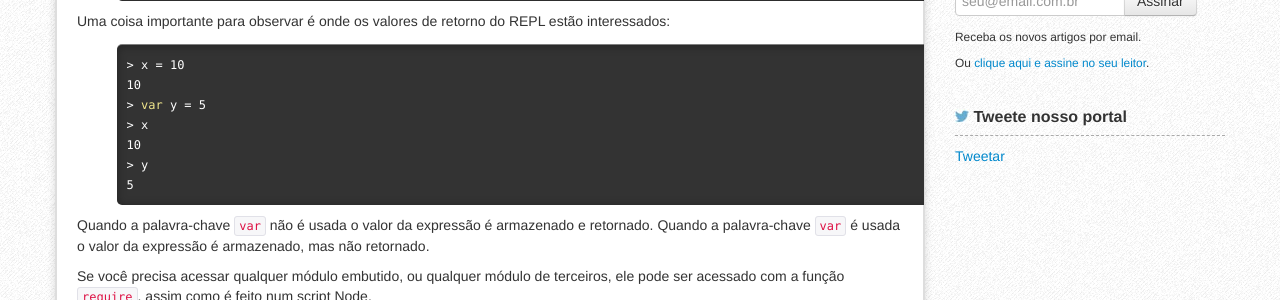
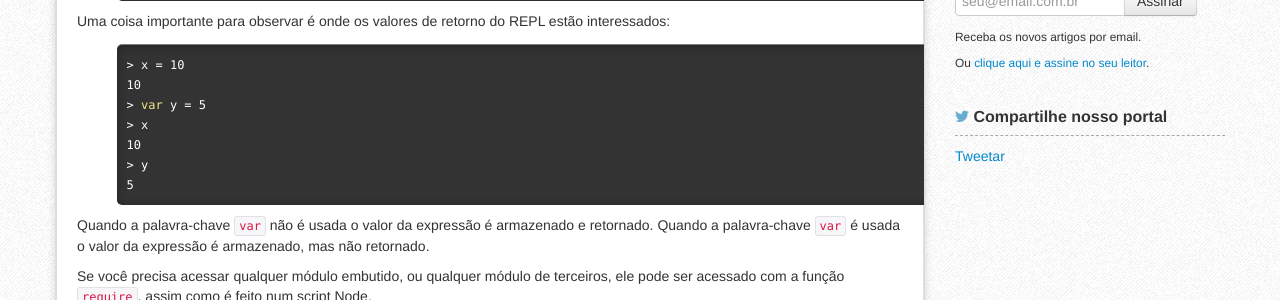
Before and after one commit to nodebr/NodeBR.com, a Jekyll site: the page built from index.html, in a window 1280 px wide and 900 px high, scrolled down 630 px. Shown: the part 152-452 px from the top of the window. Built offline with Jekyll 4.4.1, drawn with Linux system fonts in a browser that asks for light colours; the list of posts is cut into pages by our own code; comment, search, counter and statistics services are not loaded.

```diff
--- a/_includes/page-twitter.html
+++ /dev/null
@@ -1,3 +0,0 @@
-<h4><img src="{{ site.url }}/img/twitter-icon.png" class="icon-twitter" /> Tweete nosso portal</h4>
-<a href="https://twitter.com/share" class="twitter-share-button" data-url="http://nodebr.com" data-text="NodeBR - Comunidade brasileira de Node.js" data-lang="pt" data-hashtags="nodebr">Tweetar</a>
-<script>!function(d,s,id){var js,fjs=d.getElementsByTagName(s)[0],p=/^http:/.test(d.location)?'http':'https';if(!d.getElementById(id)){js=d.createElement(s);js.id=id;js.src=p+'://platform.twitter.com/widgets.js';fjs.parentNode.insertBefore(js,fjs);}}(document, 'script', 'twitter-wjs');</script>
--- a/_includes/post-twitter.html
+++ /dev/null
@@ -1,3 +0,0 @@
-<h4><img src="{{ site.url }}/img/twitter-icon.png" class="icon-twitter" /> Tweete este post</h4>
-<a href="https://twitter.com/share" class="twitter-share-button" data-lang="pt" data-hashtags="nodebr">Tweetar</a>
-<script>!function(d,s,id){var js,fjs=d.getElementsByTagName(s)[0],p=/^http:/.test(d.location)?'http':'https';if(!d.getElementById(id)){js=d.createElement(s);js.id=id;js.src=p+'://platform.twitter.com/widgets.js';fjs.parentNode.insertBefore(js,fjs);}}(document, 'script', 'twitter-wjs');</script>
--- /dev/null
+++ b/_includes/share-page.html
@@ -0,0 +1,11 @@
+<h4><img src="{{ site.url }}/img/twitter-icon.png" class="icon-twitter" /> Compartilhe nosso portal</h4>
+<a href="https://twitter.com/share" class="twitter-share-button" data-url="http://nodebr.com" data-text="NodeBR - Comunidade brasileira de Node.js" data-lang="pt" data-hashtags="nodebr">Tweetar</a>
+<script>!function(d,s,id){var js,fjs=d.getElementsByTagName(s)[0],p=/^http:/.test(d.location)?'http':'https';if(!d.getElementById(id)){js=d.createElement(s);js.id=id;js.src=p+'://platform.twitter.com/widgets.js';fjs.parentNode.insertBefore(js,fjs);}}(document, 'script', 'twitter-wjs');</script>
+
+<iframe src="http://www.facebook.com/plugins/like.php?href={{ site.url }}&;layout=standard&<br>
+2.
+show_faces=false&width=380&action=like&colorscheme=light&height=25&locale=pt_BR" scrolling="no" frameborder="0" style="border:none; overflow:hidden; width:250px; height:25px;" allowTransparency="true"></iframe>
+
+<iframe src="http://www.facebook.com/plugins/like.php?href={{ site.url }}&;layout=standard&<br>
+2.
+show_faces=false&width=380&action=recommend&colorscheme=light&height=25&locale=pt_BR" scrolling="no" frameborder="0" style="border:none; overflow:hidden; width:250px; height:25px;" allowTransparency="true"></iframe>
--- a/_layouts/page.html
+++ b/_layouts/page.html
@@ -14,7 +14,7 @@ layout: default
       <p>Todo o conteúdo deste site é armazenado em um <a href="{{ site.github_url }}" rel="nofollow">repositório git</a> onde qualquer pessoa pode dar um fork, escrever um artigo e enviar uma requisição de pull. Se o artigo passar nos padrões de qualidade ele será publicado e ajudará a crescente comunidade brasileira de node.</p>
       </div>
       {% include feed-subscribe.html %}
-      {% include page-twitter.html %}
+      {% include share-page.html %}
     </aside>
   </div>
 </div>
--- a/_layouts/post.html
+++ b/_layouts/post.html
@@ -86,7 +86,7 @@ layout: default
         </ul>
       {% endif %}
 
-      {% include post-twitter.html %}
+      {% include share-post.html %}
     </aside>
   </div>
 </div>
```
Also changed, not shown: _includes/share-post.html (added, +11 -0 lines).
